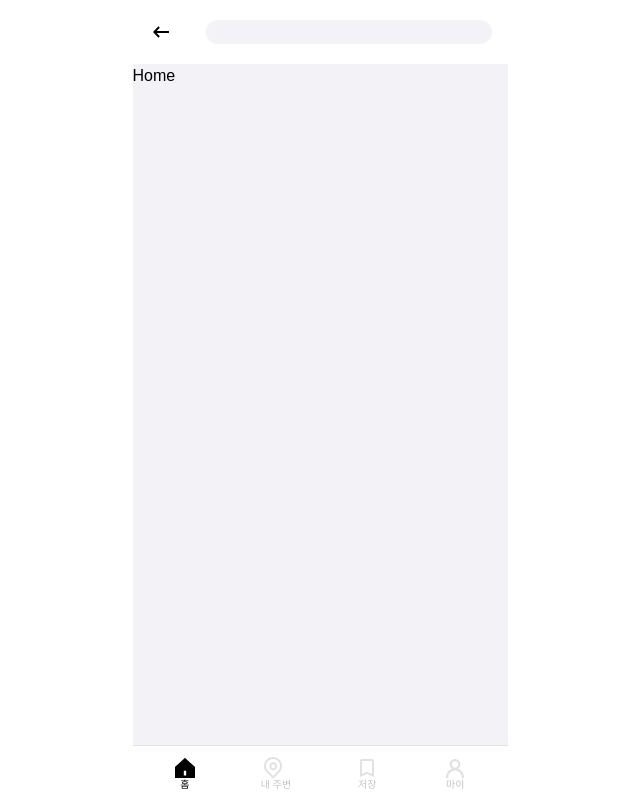
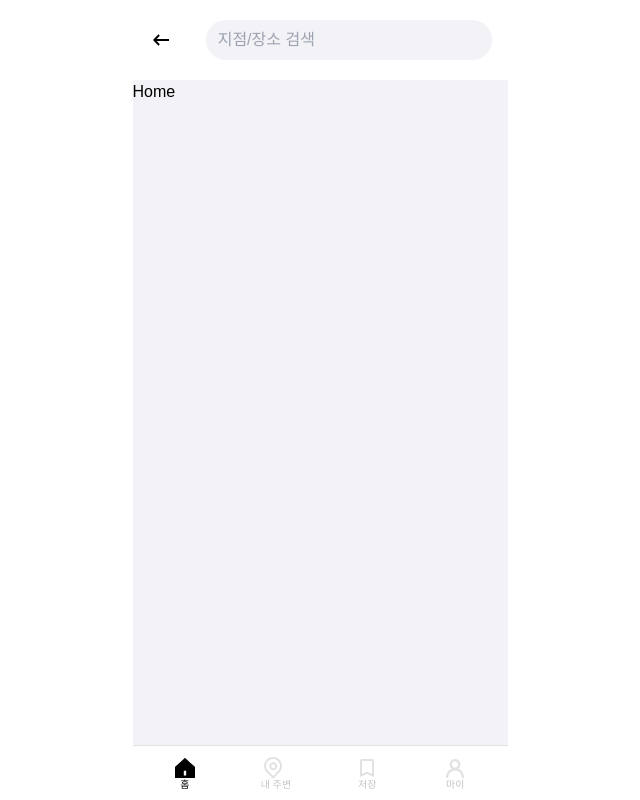
Before and after one commit to 4-frame-photos-map/frontend, a Next.js app: page /home in a window 1280 px wide. Both pictures are taken after a click on the picture 799 px from the left and 33 px from the top of the page. Shown: the whole page, without its empty margins (320-960 px from the left). Built offline with nearby package versions, Linux system fonts and the light colour scheme; a web font is replaced by a local one.

Commit message:
refactor: NavBar placeholder 추가

```diff
--- a/src/components/common/NavBar.tsx
+++ b/src/components/common/NavBar.tsx
@@ -34,7 +34,7 @@ const NavBar = ({ title, area, isLeft, isRight }: NavBarProps) => {
               className="z-[900] cursor-pointer"
               onClick={handleCloseInput}
             />
-            <SearchInput type="text" className="z-[999]" />
+            <SearchInput type="search" placeholder="지점/장소 검색" />
           </>
         ) : isLeft ? (
           <>
@@ -90,6 +90,7 @@ absolute inset-x-0 mx-0 my-auto text-center text-[18px] font-semibold
 `;
 
 const SearchInput = tw.input`
-basis-5/6 bg-bg-primary rounded-[20px] pl-2`;
+basis-5/6 bg-bg-primary rounded-[100px] px-[12px] py-[8px] z-[999]
+`;
 
 export default NavBar;
```
